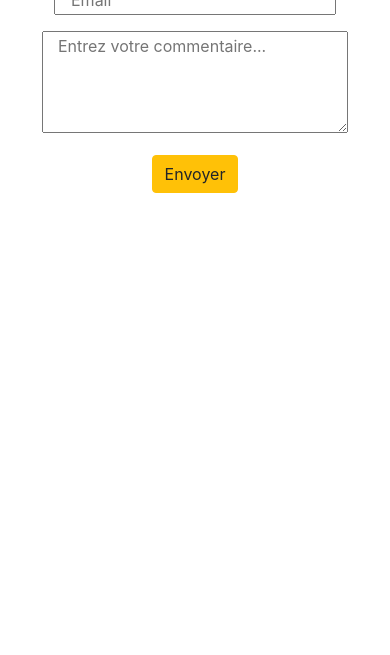
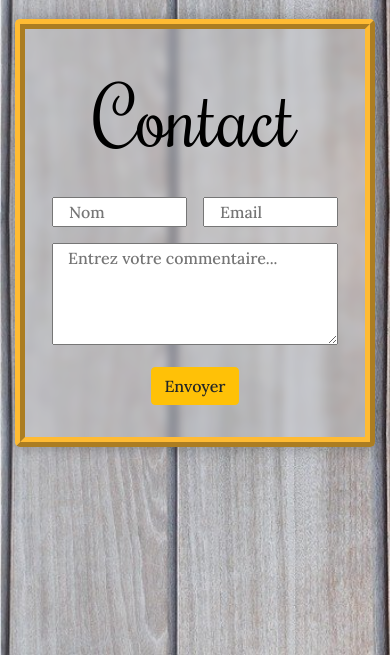
Before and after one commit to emmaleger58/catalogue_alcool, a PHP site: page /contact.php in a window 390 px wide. Shown: the part 229-884 px from the top of the page. Before the commit the page ends 422 px from the top, so only its background shows below. Run offline with PHP 8.4, Linux system fonts and the light colour scheme; some libraries are stand-ins or nearby versions.

Commit message:
add some security (session, hmtlspecialchar ect) + some test front contact page

```diff
--- a/admin/add.php
+++ b/admin/add.php
@@ -5,11 +5,6 @@
 include_once '../include/config.php';
 include "../include/head.php";
 
-//   $sql = "SELECT * FROM `alcool` WHERE 1";
-//     foreach ($db -> query($sql) as $row) {
-//       echo $row['nom'] . " " . $row['type'] . " " . $row['taux_alcool'] . " " .  $row['prix'] . " " . $row['origine'] . " " . $row['note'] . " " . $row['description'] . " " . $row['image'] . '<br>';
-// }
-// echo "<br>" . "<br>";
 
     ?>
 
--- a/admin/admin.php
+++ b/admin/admin.php
@@ -1,5 +1,6 @@
 <?php // Initialiser la session
 session_start();
+session_regenerate_id();
 // Vérifiez si l'utilisateur est connecté, sinon redirigez-le vers la page de connexion
 if(!isset($_SESSION["user"])){
   header("Location: login.php");
--- a/admin/edit.php
+++ b/admin/edit.php
@@ -39,8 +39,8 @@
           <p>Description : <textarea name="description" id="descritpion" rows="8" cols="100" ><?php echo  htmlspecialchars($text['description']) ?></textarea>
         </div></p>
         <div class="p-2 container">
-          <p>Image : </p><img class='py-3 ' src='../<?php echo "".$text['image']."" ?>' alt=''>
-            <input type="hidden" name="image" value='<?php echo "".$text['image']."" ?>'>
+          <p>Image : </p><img class='py-3 ' src='../<?php echo "".htmlspecialchars($text['image'])."" ?>' alt=''>
+            <input type="hidden" name="image" value='<?php echo "".htmlspecialchars($text['image'])."" ?>'>
             <input type='file' name='new_image'>
         </div>
         <div class="p-2 container">
--- a/contact.php
+++ b/contact.php
@@ -4,22 +4,27 @@ include "include/head.php";
 include "form_valid.php";
 include "include/navbar.php";
 ?>
-<link rel="stylesheet" href="css/main.css">
+<link rel="stylesheet" href="css/style.css">
 </head>
-<div class="bodyblack container-fluid">
+<div class="contact-body container-fluid d-flex align-items-center">
 
 
-  <div class="container d-flex flex-column align-items-center text-light p-4 col-lg-6 col-xs">
+  <div class="container contact-div blurred-box d-flex flex-column align-items-center text-light p-4 col-lg-6 col-xs">
+    <div class="">
+      <h1 class="py-3 px-5">Contact</h1>
+    </div>
     <form class="form-row d-flex flex-column align-items-center" action="" method="POST">
+      <div class="d-flex">
+        <div class="p-2">
+          <input id="nom" class="col" placeholder="Nom" type = "text" name="nom" required pattern="^[A-Za-z '-]+$" maxlength="25">
 
-      <div class="p-2">
-        <input id="nom" class="col" placeholder="Nom" type = "text" name="nom" required pattern="^[A-Za-z '-]+$" maxlength="25">
+        </div>
 
+        <div class="p-2">
+          <input id="email" class="col" placeholder="Email" type = "email" name="email" required pattern="^[A-Za-z0-9._%-]+@{1}[A-Za-z0-9.-]+\.{1}[A-Za-z]{2,6}$">
+        </div>
       </div>
 
-      <div class="p-2">
-        <input id="email" class="col" placeholder="Email" type = "email" name="email" required pattern="^[A-Za-z0-9._%-]+@{1}[A-Za-z0-9.-]+\.{1}[A-Za-z]{2,6}$">
-      </div>
 
       <div class="p-2">
         <textarea id="message" class="col" rows="4" cols="60" name="message" placeholder="Entrez votre commentaire..." required></textarea>
--- a/css/main.css
+++ b/css/main.css
@@ -35,5 +35,4 @@ body{
     border-radius: 5px;
     background-color: rgba(247, 234, 168, .1);
     backdrop-filter: blur(5px);
-
 }
--- a/css/navbar.css
+++ b/css/navbar.css
@@ -70,9 +70,11 @@ body {
 /* Style the links inside the navigation bar */
 .topnav button {
     float: left;
+    position : fixed;
+    z-index:2;
     box-shadow: 0 0 1rem 0 rgba(0, 0, 0, .3);
     border-radius: 5px;
-    background-color: rgba(247, 234, 168, .1);
+    background-color: #26262680;
     backdrop-filter: blur(5px);
     display: block;
     color: gold;
--- a/css/style.css
+++ b/css/style.css
@@ -12,6 +12,7 @@ body{
   background-image: url(../images/wood.jpg);
   background-repeat: no-repeat;
   background-size: cover;
+  height :100%;
 }
 
 /* DETAIL */
@@ -87,3 +88,18 @@ body{
 .jumbotron{
   width: 50%;
 }
+
+.contact-body{
+  height: 100vh;
+  font-family: 'Lora';
+}
+.contact-div{
+  border: 10px ridge #ffbb33;
+}
+.contact-body h1{
+  font-family: "Rochester";
+  font-size: 80px;
+  text-transform: capitalize;
+  color: black;
+
+}
```
Also changed, not shown: admin/function/edit_function.php (+4 -3 lines), beer.php (+4 -4 lines), detail.php (+9 -9 lines).
